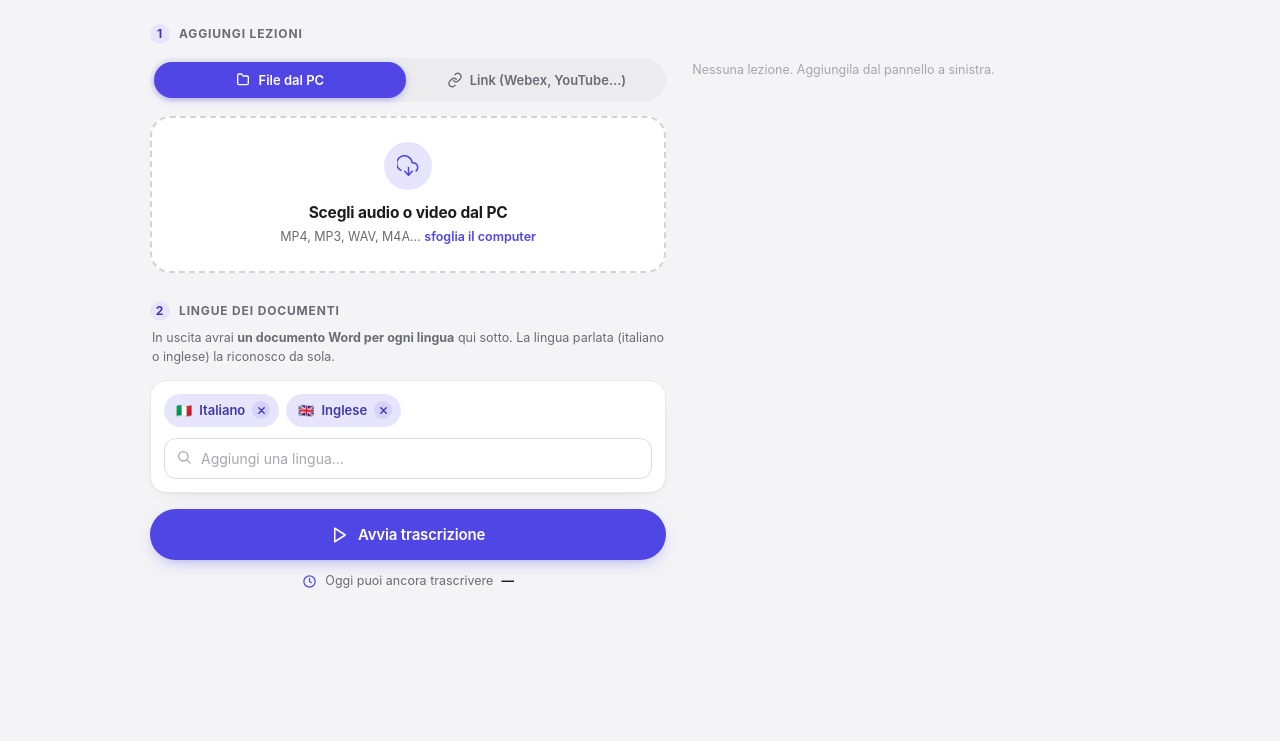
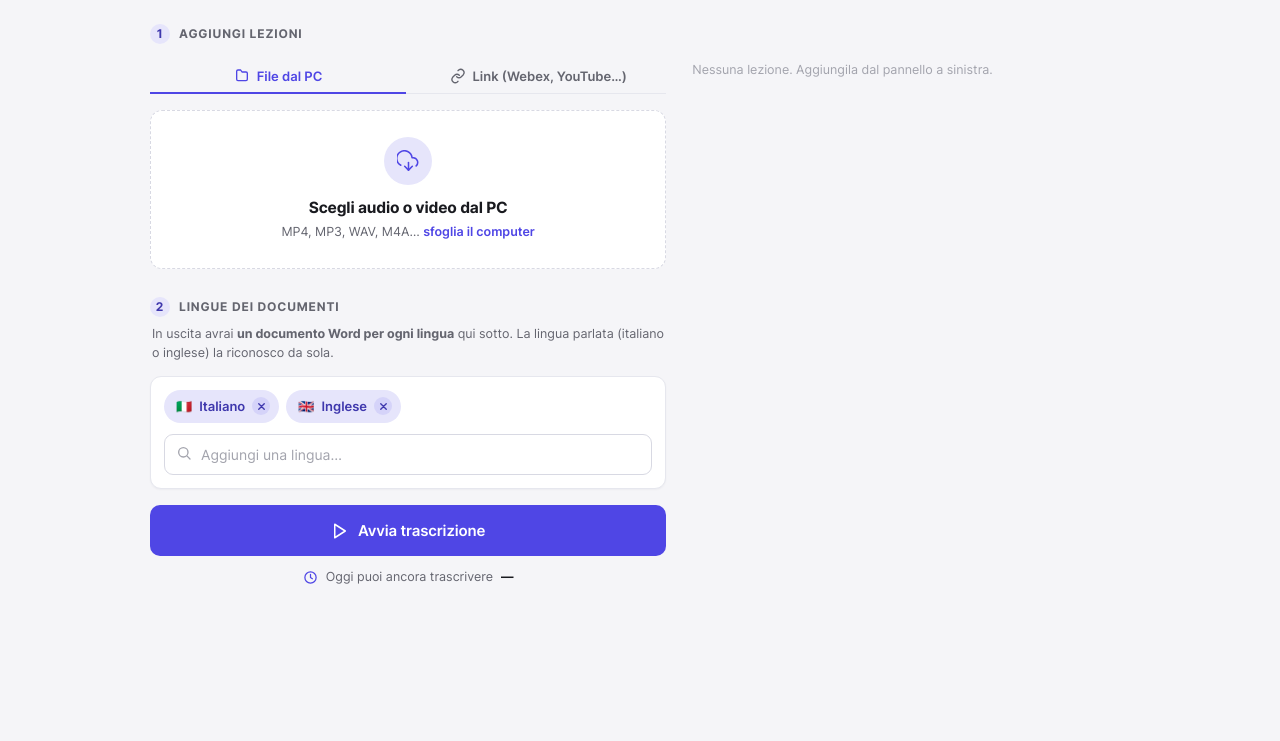
Before and after one commit to GiorgioAlo/lecture-transcriber, a plain HTML site: page ui/index.html in a window 1280 px wide. Shown: the part 59-800 px from the top of the page. Drawn offline with Linux system fonts and the light colour scheme.

Commit message:
UI: restyle "Minimal pro" (Inter bundlato, hairline, raggi piccoli, tab sottolineate)
- Font Inter bundlato offline in ui/fonts (pesi 400/500/600/700, subset latino):
  tipografia nitida senza dipendere da internet e senza lampo del font. Gli .spec
  bundlano gia' l'intera cartella ui/, quindi finisce anche in exe/dmg.
- Look piu' sobrio/professionale: bordi hairline, ombre quasi azzerate (le card sono
  definite dai bordi), raggi piu' piccoli (card 11 / input 9 / bottoni 10), topbar
  piatta (niente vetro), tab con sottolineatura sull'attivo, dropzone a bordo sottile,
  bottoni piatti senza glow.
- Neutrali con lieve tinta fredda/indaco (scelta, non grigio piatto). Vale chiaro+scuro.
- Fix token CSS: .set-val usava --text inesistente -> --fg.

```diff
--- a/ui/index.html
+++ b/ui/index.html
@@ -5,22 +5,27 @@
 <meta name="viewport" content="width=device-width,initial-scale=1,viewport-fit=cover">
 <title>Trascrivi Lezioni</title>
 <style>
-/* Design: base chiara stile Apple + forme Material, accento INDACO. Tema chiaro + scuro.
+/* Design "Minimal pro": Inter, bordi hairline, poche ombre, accento INDACO. Chiaro + scuro.
    NB: la cornice della finestra la disegna Windows (pywebview); qui riempiamo il contenuto. */
+/* Inter bundlato in locale (ui/fonts): niente dipendenza da internet, nessun lampo del font. */
+@font-face{font-family:'Inter';font-style:normal;font-weight:400;font-display:swap;src:url('fonts/inter-latin-400.woff2') format('woff2')}
+@font-face{font-family:'Inter';font-style:normal;font-weight:500;font-display:swap;src:url('fonts/inter-latin-500.woff2') format('woff2')}
+@font-face{font-family:'Inter';font-style:normal;font-weight:600;font-display:swap;src:url('fonts/inter-latin-600.woff2') format('woff2')}
+@font-face{font-family:'Inter';font-style:normal;font-weight:700;font-display:swap;src:url('fonts/inter-latin-700.woff2') format('woff2')}
 :root{
   color-scheme:light;
   --accent:#4f46e5; --accent-ink:#ffffff;
   --accent-soft:color-mix(in srgb,var(--accent) 14%,#ffffff);
   --accent-soft-fg:color-mix(in srgb,var(--accent) 72%,#15151c);
-  --app:#f4f4f6; --window:#ffffff; --panel:#ececef; --panel-2:#f4f4f6;
-  --fg:#1c1c1e; --muted:#6b6b72; --faint:#a6a6ad;
-  --border:#e7e7ec; --border-strong:#dcdce2;
+  --app:#f5f5f8; --window:#ffffff; --panel:#edeef2; --panel-2:#f5f5f8;
+  --fg:#191a1f; --muted:#64656f; --faint:#a3a4ad;
+  --border:#e6e7ee; --border-strong:#d8d9e3;
   --ok:#1a9e5f; --ok-soft:#e4f4ec; --warn:#b7791f; --warn-soft:#fbf1dd; --err:#d0402e; --err-soft:#fbe9e6;
-  --shadow-card:0 1px 2px rgba(0,0,0,.03),0 8px 22px -14px rgba(0,0,0,.14);
-  --shadow:0 40px 90px -34px rgba(30,30,45,.5),0 2px 6px rgba(0,0,0,.05);
-  --r-card:16px; --r-pill:999px; --r-drop:20px; --r-sm:12px;
-  --font:-apple-system,"SF Pro Text","Segoe UI",system-ui,sans-serif;
-  --font-display:-apple-system,"SF Pro Display","Segoe UI",system-ui,sans-serif;
+  --shadow-card:0 1px 2px rgba(20,22,45,.04);
+  --shadow:0 24px 60px -28px rgba(20,22,45,.4),0 2px 6px rgba(0,0,0,.05);
+  --r-card:11px; --r-pill:999px; --r-drop:12px; --r-sm:9px; --r-btn:10px;
+  --font:'Inter',-apple-system,"Segoe UI",system-ui,sans-serif;
+  --font-display:'Inter',-apple-system,"Segoe UI",system-ui,sans-serif;
   --font-mono:ui-monospace,"SF Mono","Segoe UI Mono","Cascadia Mono",monospace;
 }
 /* Tema SCURO: ridefinisce solo i colori (le forme/raggi/font restano). Attivato da
@@ -30,14 +35,13 @@
   --accent:#7c74f2; --accent-ink:#ffffff;
   --accent-soft:color-mix(in srgb,var(--accent) 22%,#15151c);
   --accent-soft-fg:color-mix(in srgb,var(--accent) 62%,#ffffff);
-  --app:#121318; --window:#1c1d23; --panel:#24252c; --panel-2:#1c1d23;
+  --app:#101118; --window:#1a1b22; --panel:#23242c; --panel-2:#1a1b22;
   --fg:#e9e9ee; --muted:#9a9aa4; --faint:#6a6a74;
-  --border:#2c2d35; --border-strong:#3a3b45;
+  --border:#2a2b35; --border-strong:#383a46;
   --ok:#35d391; --ok-soft:#10301f; --warn:#e3a94a; --warn-soft:#342a12; --err:#f0685a; --err-soft:#3a1c18;
-  --shadow-card:0 1px 2px rgba(0,0,0,.3),0 10px 26px -16px rgba(0,0,0,.6);
-  --shadow:0 40px 90px -30px rgba(0,0,0,.7),0 2px 6px rgba(0,0,0,.4);
+  --shadow-card:0 1px 2px rgba(0,0,0,.28);
+  --shadow:0 30px 70px -28px rgba(0,0,0,.7),0 2px 6px rgba(0,0,0,.4);
 }
-:root[data-theme="dark"] .topbar{background:rgba(20,21,26,.72)}
 :root[data-theme="dark"] .lchip .x{background:color-mix(in srgb,var(--accent) 30%,#15151c)}
 *{box-sizing:border-box}
 /* Fa funzionare l'attributo `hidden` anche su elementi con un `display` di classe. */
@@ -47,9 +51,8 @@ body{margin:0;background:var(--app);color:var(--fg);font-family:var(--font);line
   display:flex;flex-direction:column;overflow:hidden}
 
 /* header */
-.topbar{display:flex;align-items:center;gap:12px;padding:12px 18px;border-bottom:1px solid var(--border);
-  background:rgba(255,255,255,.72);backdrop-filter:blur(22px) saturate(1.5);-webkit-backdrop-filter:blur(22px) saturate(1.5)}
-.brand{display:flex;align-items:center;gap:10px;font-family:var(--font-display);font-weight:700;font-size:15.5px;letter-spacing:-.02em}
+.topbar{display:flex;align-items:center;gap:12px;padding:12px 18px;border-bottom:1px solid var(--border);background:var(--window)}
+.brand{display:flex;align-items:center;gap:10px;font-family:var(--font-display);font-weight:700;font-size:15.5px;letter-spacing:-.021em}
 .brand .mark{display:grid;place-items:center;width:28px;height:28px;border-radius:9px;background:var(--accent);color:var(--accent-ink)}
 .brand .mark svg{width:16px;height:16px}
 .tbspace{flex:1}
@@ -68,16 +71,17 @@ body{margin:0;background:var(--app);color:var(--fg);font-family:var(--font);line
 .step-label .n{display:grid;place-items:center;width:20px;height:20px;border-radius:50%;background:var(--accent-soft);color:var(--accent-soft-fg);font-size:12px;font-weight:700}
 
 /* tabs */
-.tabs{display:flex;gap:5px;background:var(--panel);border-radius:var(--r-pill);padding:4px}
+.tabs{display:flex;gap:4px;border-bottom:1px solid var(--border)}
 .tabs button{flex:1;display:flex;align-items:center;justify-content:center;gap:7px;font-family:inherit;font-size:13px;font-weight:600;
-  color:var(--muted);background:transparent;border:0;border-radius:var(--r-pill);padding:10px 8px;cursor:pointer;transition:.16s;min-width:0;white-space:nowrap;overflow:hidden;text-overflow:ellipsis}
+  color:var(--muted);background:transparent;border:0;padding:10px 8px;cursor:pointer;transition:.16s;min-width:0;white-space:nowrap;overflow:hidden;text-overflow:ellipsis;
+  box-shadow:inset 0 -2px 0 transparent;margin-bottom:-1px}
 .tabs button svg{width:16px;height:16px;flex:none}
 .tabs button:hover{color:var(--fg)}
-.tabs button.on{background:var(--accent);color:var(--accent-ink);box-shadow:0 2px 8px -2px color-mix(in srgb,var(--accent) 55%,transparent)}
-.panel{margin-top:14px}
+.tabs button.on{color:var(--accent);box-shadow:inset 0 -2px 0 var(--accent)}
+.panel{margin-top:16px}
 
 /* dropzone */
-.drop{border:2px dashed #d3d3da;border-radius:var(--r-drop);background:var(--window);padding:24px 18px;text-align:center;transition:.16s}
+.drop{border:1.5px dashed var(--border-strong);border-radius:var(--r-drop);background:var(--window);padding:26px 18px;text-align:center;transition:.16s}
 .drop.hover{border-color:var(--accent);background:var(--accent-soft)}
 .drop .cloud{display:grid;place-items:center;width:48px;height:48px;margin:0 auto 11px;border-radius:50%;background:var(--accent-soft);color:var(--accent)}
 .drop .cloud svg{width:23px;height:23px}
@@ -94,12 +98,12 @@ body{margin:0;background:var(--app);color:var(--fg);font-family:var(--font);line
 .hint{font-size:12px;color:var(--muted);margin:10px 2px 0;display:flex;gap:7px;align-items:flex-start}
 .hint svg{width:14px;height:14px;flex:none;margin-top:2px;color:var(--faint)}
 
-.btn{font-family:inherit;font-size:14px;font-weight:600;border-radius:var(--r-pill);padding:11px 18px;cursor:pointer;border:1px solid transparent;transition:.16s;white-space:nowrap}
-.btn.primary{background:var(--accent);color:var(--accent-ink);box-shadow:0 6px 18px -8px color-mix(in srgb,var(--accent) 60%,transparent)}
-.btn.primary:hover{filter:brightness(1.05)}
+.btn{font-family:inherit;font-size:14px;font-weight:600;border-radius:var(--r-btn);padding:11px 18px;cursor:pointer;border:1px solid transparent;transition:.16s;white-space:nowrap}
+.btn.primary{background:var(--accent);color:var(--accent-ink)}
+.btn.primary:hover{filter:brightness(1.07)}
 .btn.ghost{background:var(--window);border-color:var(--border-strong);color:var(--fg)}
 .btn.ghost:hover{border-color:var(--accent);color:var(--accent)}
-.btn.danger{background:var(--err);color:#fff;box-shadow:0 6px 18px -8px color-mix(in srgb,var(--err) 60%,transparent)}
+.btn.danger{background:var(--err);color:#fff}
 .btn.danger:hover{filter:brightness(1.05)}
 .btn:disabled{opacity:.5;cursor:not-allowed}
 .btn.big{width:100%;padding:15px;font-size:15px;letter-spacing:-.01em;display:flex;align-items:center;justify-content:center;gap:9px}
@@ -128,7 +132,7 @@ body{margin:0;background:var(--app);color:var(--fg);font-family:var(--font);line
 .qempty{font-size:12.5px;color:var(--faint);padding:10px 2px}
 .qitem{display:flex;flex-direction:column;gap:0;background:var(--window);border:1px solid var(--border);border-radius:var(--r-card);padding:11px 13px;box-shadow:var(--shadow-card)}
 .qtop{display:flex;align-items:center;gap:12px}
-.qicon{display:grid;place-items:center;width:36px;height:36px;border-radius:11px;background:var(--accent-soft);color:var(--accent);flex:none;transition:.16s}
+.qicon{display:grid;place-items:center;width:36px;height:36px;border-radius:9px;background:var(--accent-soft);color:var(--accent);flex:none;transition:.16s}
 .qicon svg{width:17px;height:17px}
 .qmeta{flex:1;min-width:0}
 .qname{font-size:13px;font-weight:600;white-space:nowrap;overflow:hidden;text-overflow:ellipsis}
@@ -267,7 +271,7 @@ input[type="password"]::-ms-reveal,input[type="password"]::-ms-clear{display:non
 .set-extra{margin-top:18px;padding-top:16px;border-top:1px solid var(--border)}
 .set-line{display:flex;align-items:center;gap:10px;font-size:13px;color:var(--muted)}
 .set-line .set-lab{flex:1}
-.set-line .set-val{font-variant-numeric:tabular-nums;color:var(--text);font-weight:600}
+.set-line .set-val{font-variant-numeric:tabular-nums;color:var(--fg);font-weight:600}
 .set-tools{display:flex;flex-wrap:wrap;gap:8px;margin-top:12px}
 .set-tools .btn{font-size:12.5px}
 
```
Also changed, not shown: ui/fonts/inter-latin-400.woff2 (added), ui/fonts/inter-latin-500.woff2 (added), ui/fonts/inter-latin-600.woff2 (added), ui/fonts/inter-latin-700.woff2 (added).
